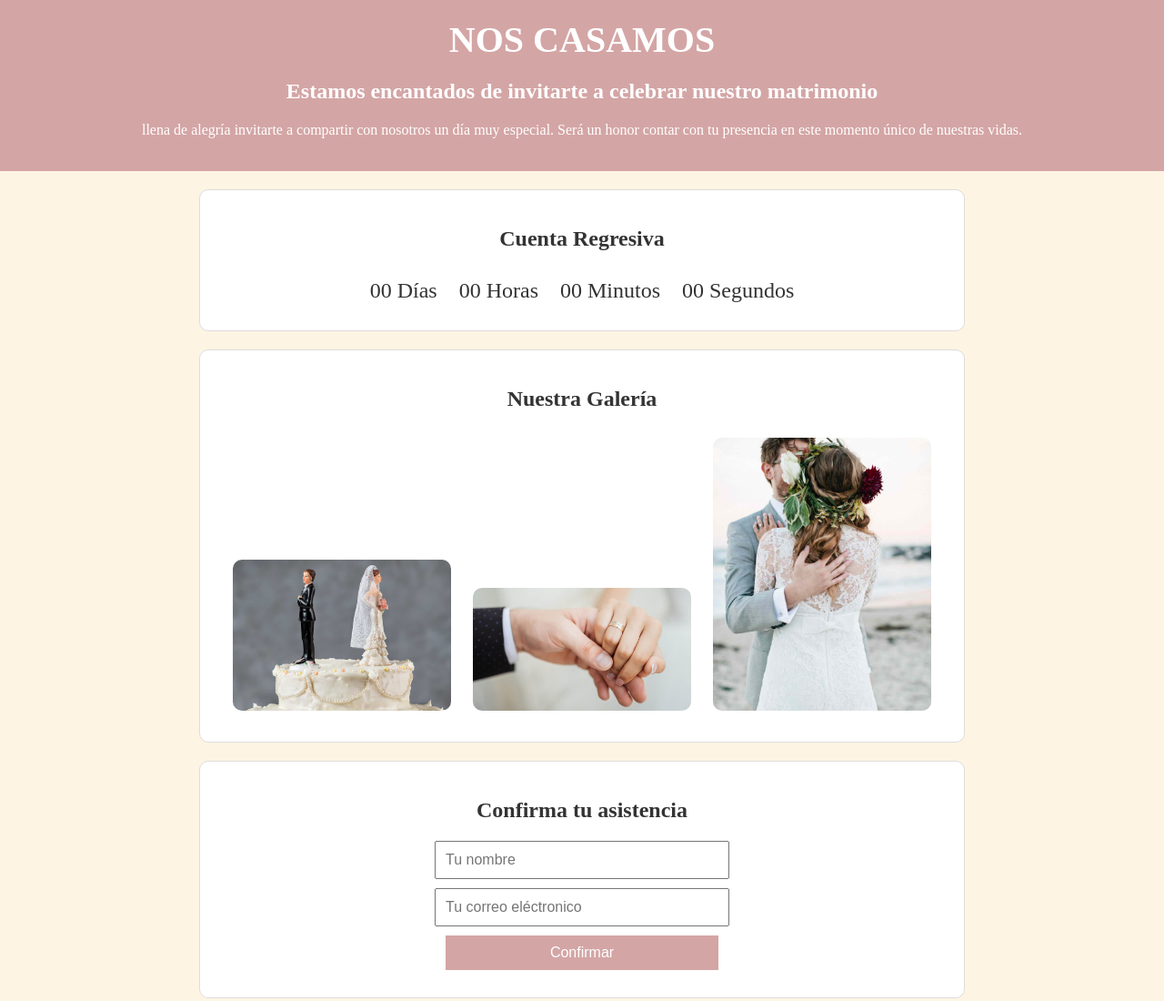
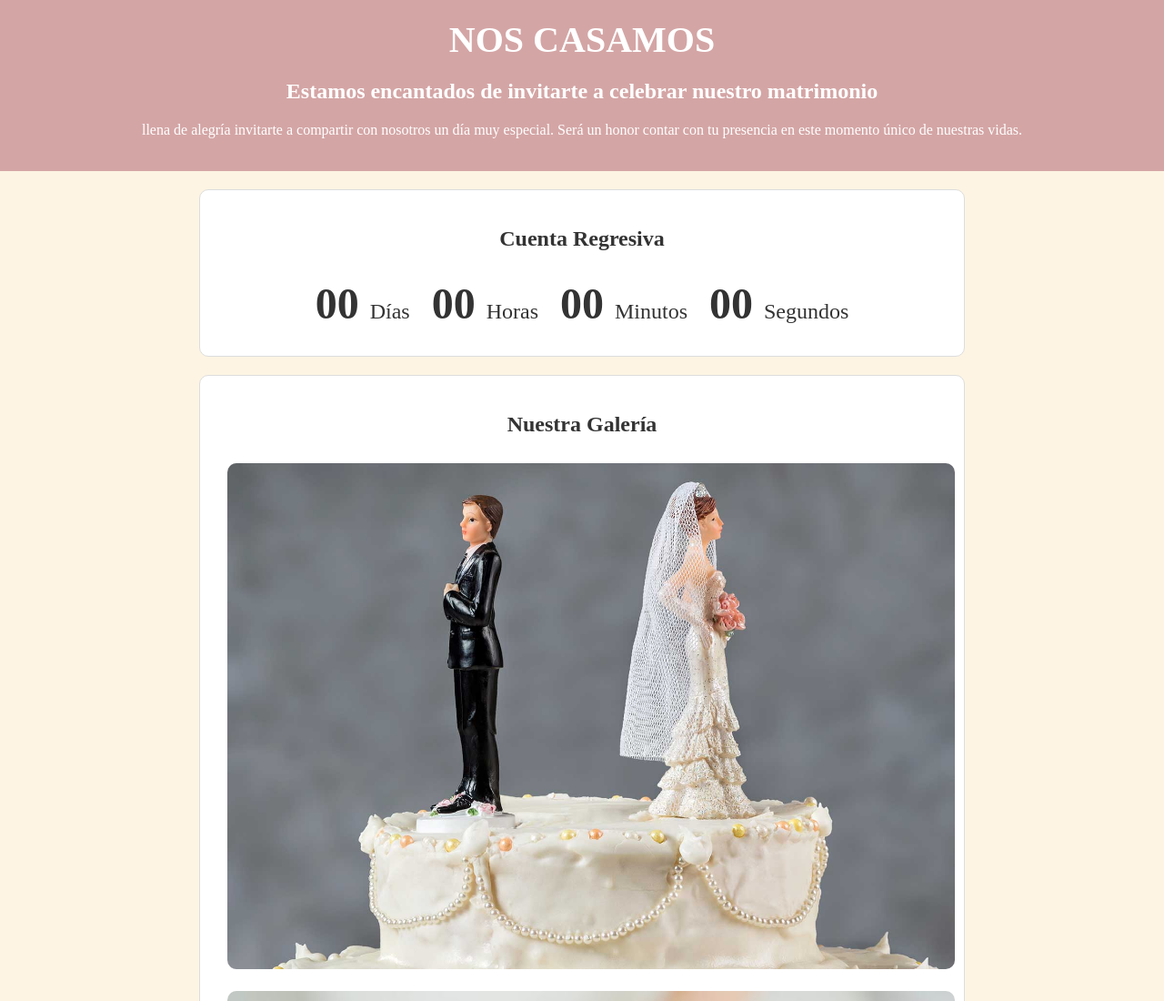
Before and after one commit to EliasDFranco/Project_InvitationCards, a plain HTML site: page WeddingCards/assets/index.html in a window 1280 px wide. Shown: the top 1100 px of the page at 91% size. Drawn offline with Linux system fonts and the light colour scheme.

Commit message:
Agregando estilo al contador

```diff
--- a/WeddingCards/assets/css/style.css
+++ b/WeddingCards/assets/css/style.css
@@ -28,7 +28,7 @@ section {
 }
 
 #galery .images img {
-    width: 30%;
+    width: 100%;
     margin: 10px;
     border-radius: 10px;
 }
@@ -60,3 +60,13 @@ footer {
     color: white;
     padding: 10px;
 }
+
+.timer span {
+    font-weight: bold;
+    font-size: 2em;
+    transition: transform 0.2s ease-in-out;
+}
+
+.timer span:active {
+    transform: scale(1.2);
+}
```
